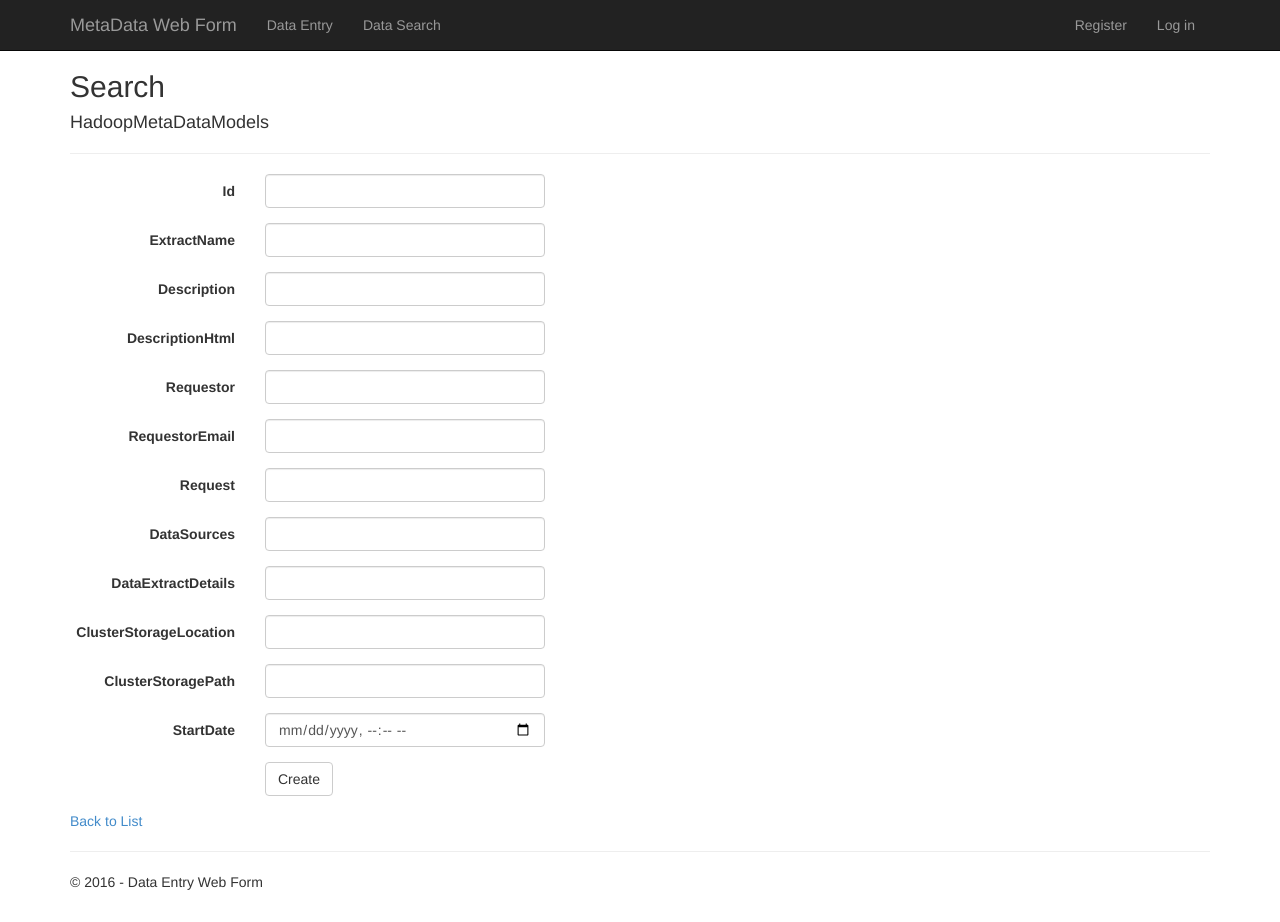
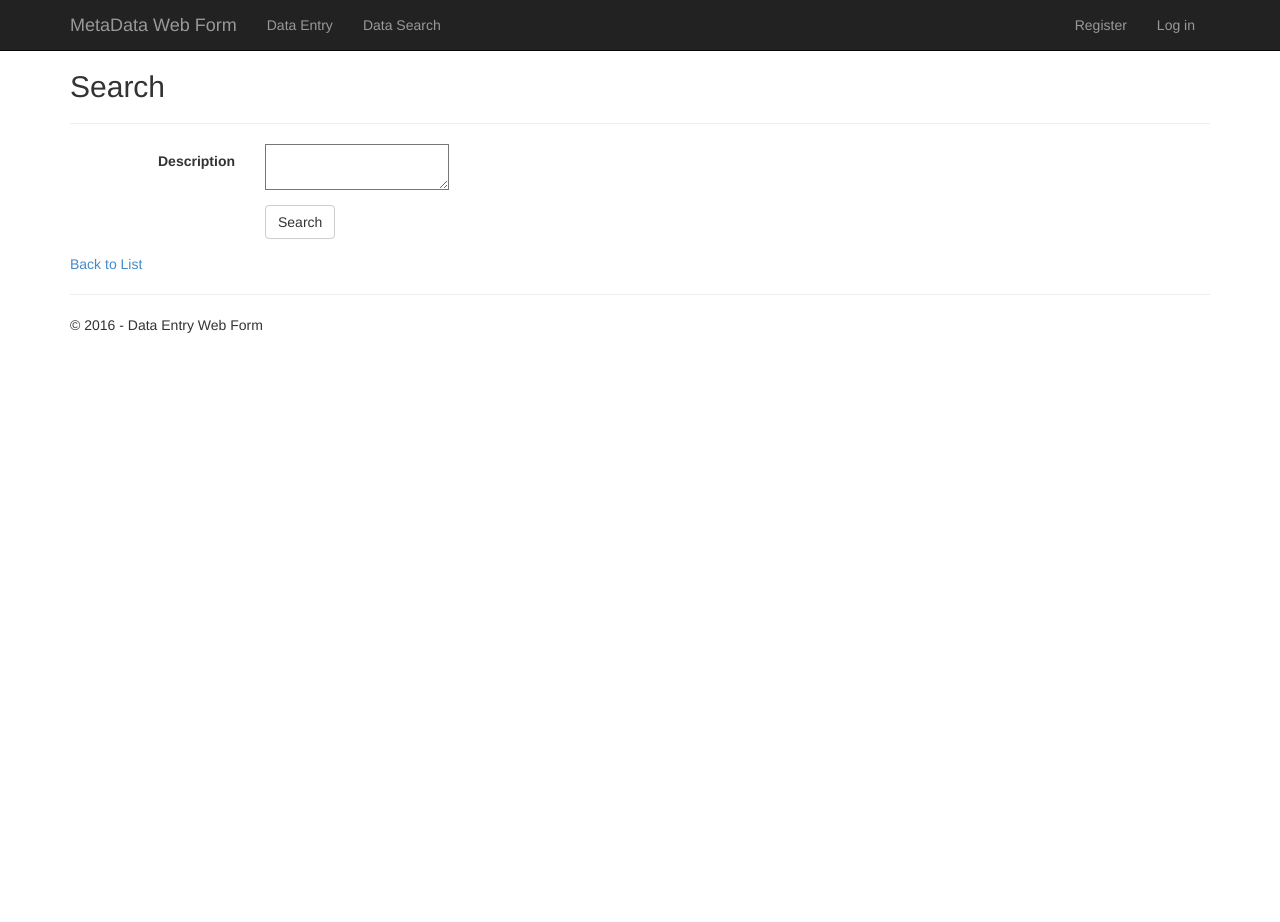
Before and after one commit to tjdurant/DataEntryWebForm, an ASP.NET MVC app: page /DataEntry/Search in a window 1280 px wide. After the commit the page ends 333 px from the top, so only its background shows below. Run offline with ASP.NET Core 8 and stand-ins for ASP.NET MVC 5, Linux system fonts and the light colour scheme; the project's own start-up code is not run, and a stand-in starts its controllers and pages; some libraries are stand-ins or nearby versions.

Commit message:
search page edited

```diff
--- a/DataEntryWebForm/Controllers/DataEntryController.cs
+++ b/DataEntryWebForm/Controllers/DataEntryController.cs
@@ -138,9 +138,18 @@ namespace DataEntryWebForm.Controllers
             return RedirectToAction("Index");
         }
 
+
         public ActionResult Search()
         {
             return View();
+        }
+
+
+        public ActionResult Result(string query)
+        {
+
+            // This should list the data that is in your index
+            return View(eq.IndexDetails());
         }
 
         protected override void Dispose(bool disposing)
--- a/DataEntryWebForm/Views/DataEntry/Search.cshtml
+++ b/DataEntryWebForm/Views/DataEntry/Search.cshtml
@@ -5,115 +5,29 @@
 }
 
 <h2>Search</h2>
-
+<script src="~/Scripts/ckeditor/ckeditor.js"></script>
 
 @using (Html.BeginForm())
 {
     @Html.AntiForgeryToken()
 
     <div class="form-horizontal">
-        <h4>HadoopMetaDataModels</h4>
         <hr />
         @Html.ValidationSummary(true, "", new { @class = "text-danger" })
-        <div class="form-group">
-            @Html.LabelFor(model => model.Id, htmlAttributes: new { @class = "control-label col-md-2" })
-            <div class="col-md-10">
-                @Html.EditorFor(model => model.Id, new { htmlAttributes = new { @class = "form-control" } })
-                @Html.ValidationMessageFor(model => model.Id, "", new { @class = "text-danger" })
-            </div>
-        </div>
 
-        <div class="form-group">
-            @Html.LabelFor(model => model.ExtractName, htmlAttributes: new { @class = "control-label col-md-2" })
-            <div class="col-md-10">
-                @Html.EditorFor(model => model.ExtractName, new { htmlAttributes = new { @class = "form-control" } })
-                @Html.ValidationMessageFor(model => model.ExtractName, "", new { @class = "text-danger" })
-            </div>
-        </div>
 
         <div class="form-group">
             @Html.LabelFor(model => model.Description, htmlAttributes: new { @class = "control-label col-md-2" })
             <div class="col-md-10">
-                @Html.EditorFor(model => model.Description, new { htmlAttributes = new { @class = "form-control" } })
-                @Html.ValidationMessageFor(model => model.Description, "", new { @class = "text-danger" })
-            </div>
-        </div>
-
-        <div class="form-group">
-            @Html.LabelFor(model => model.DescriptionHtml, htmlAttributes: new { @class = "control-label col-md-2" })
-            <div class="col-md-10">
-                @Html.EditorFor(model => model.DescriptionHtml, new { htmlAttributes = new { @class = "form-control" } })
+                @Html.TextAreaFor(model => model.DescriptionHtml, new { @class = "ckeditor" })
                 @Html.ValidationMessageFor(model => model.DescriptionHtml, "", new { @class = "text-danger" })
             </div>
         </div>
 
-        <div class="form-group">
-            @Html.LabelFor(model => model.Requestor, htmlAttributes: new { @class = "control-label col-md-2" })
-            <div class="col-md-10">
-                @Html.EditorFor(model => model.Requestor, new { htmlAttributes = new { @class = "form-control" } })
-                @Html.ValidationMessageFor(model => model.Requestor, "", new { @class = "text-danger" })
-            </div>
-        </div>
-
-        <div class="form-group">
-            @Html.LabelFor(model => model.RequestorEmail, htmlAttributes: new { @class = "control-label col-md-2" })
-            <div class="col-md-10">
-                @Html.EditorFor(model => model.RequestorEmail, new { htmlAttributes = new { @class = "form-control" } })
-                @Html.ValidationMessageFor(model => model.RequestorEmail, "", new { @class = "text-danger" })
-            </div>
-        </div>
-
-        <div class="form-group">
-            @Html.LabelFor(model => model.Request, htmlAttributes: new { @class = "control-label col-md-2" })
-            <div class="col-md-10">
-                @Html.EditorFor(model => model.Request, new { htmlAttributes = new { @class = "form-control" } })
-                @Html.ValidationMessageFor(model => model.Request, "", new { @class = "text-danger" })
-            </div>
-        </div>
-
-        <div class="form-group">
-            @Html.LabelFor(model => model.DataSources, htmlAttributes: new { @class = "control-label col-md-2" })
-            <div class="col-md-10">
-                @Html.EditorFor(model => model.DataSources, new { htmlAttributes = new { @class = "form-control" } })
-                @Html.ValidationMessageFor(model => model.DataSources, "", new { @class = "text-danger" })
-            </div>
-        </div>
-
-        <div class="form-group">
-            @Html.LabelFor(model => model.DataExtractDetails, htmlAttributes: new { @class = "control-label col-md-2" })
-            <div class="col-md-10">
-                @Html.EditorFor(model => model.DataExtractDetails, new { htmlAttributes = new { @class = "form-control" } })
-                @Html.ValidationMessageFor(model => model.DataExtractDetails, "", new { @class = "text-danger" })
-            </div>
-        </div>
-
-        <div class="form-group">
-            @Html.LabelFor(model => model.ClusterStorageLocation, htmlAttributes: new { @class = "control-label col-md-2" })
-            <div class="col-md-10">
-                @Html.EditorFor(model => model.ClusterStorageLocation, new { htmlAttributes = new { @class = "form-control" } })
-                @Html.ValidationMessageFor(model => model.ClusterStorageLocation, "", new { @class = "text-danger" })
-            </div>
-        </div>
-
-        <div class="form-group">
-            @Html.LabelFor(model => model.ClusterStoragePath, htmlAttributes: new { @class = "control-label col-md-2" })
-            <div class="col-md-10">
-                @Html.EditorFor(model => model.ClusterStoragePath, new { htmlAttributes = new { @class = "form-control" } })
-                @Html.ValidationMessageFor(model => model.ClusterStoragePath, "", new { @class = "text-danger" })
-            </div>
-        </div>
-
-        <div class="form-group">
-            @Html.LabelFor(model => model.StartDate, htmlAttributes: new { @class = "control-label col-md-2" })
-            <div class="col-md-10">
-                @Html.EditorFor(model => model.StartDate, new { htmlAttributes = new { @class = "form-control" } })
-                @Html.ValidationMessageFor(model => model.StartDate, "", new { @class = "text-danger" })
-            </div>
-        </div>
 
         <div class="form-group">
             <div class="col-md-offset-2 col-md-10">
-                <input type="submit" value="Create" class="btn btn-default" />
+                <input type="submit" value="Search" class="btn btn-default" />
             </div>
         </div>
     </div>
```
Also changed, not shown: 4 other files.
